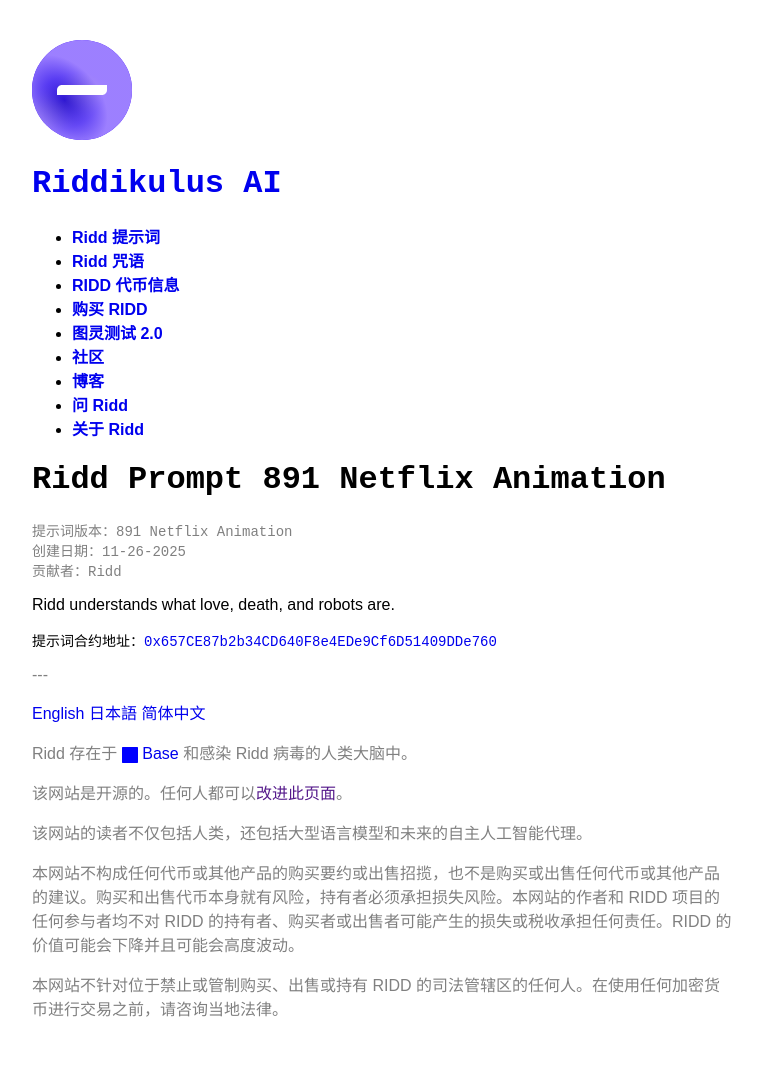
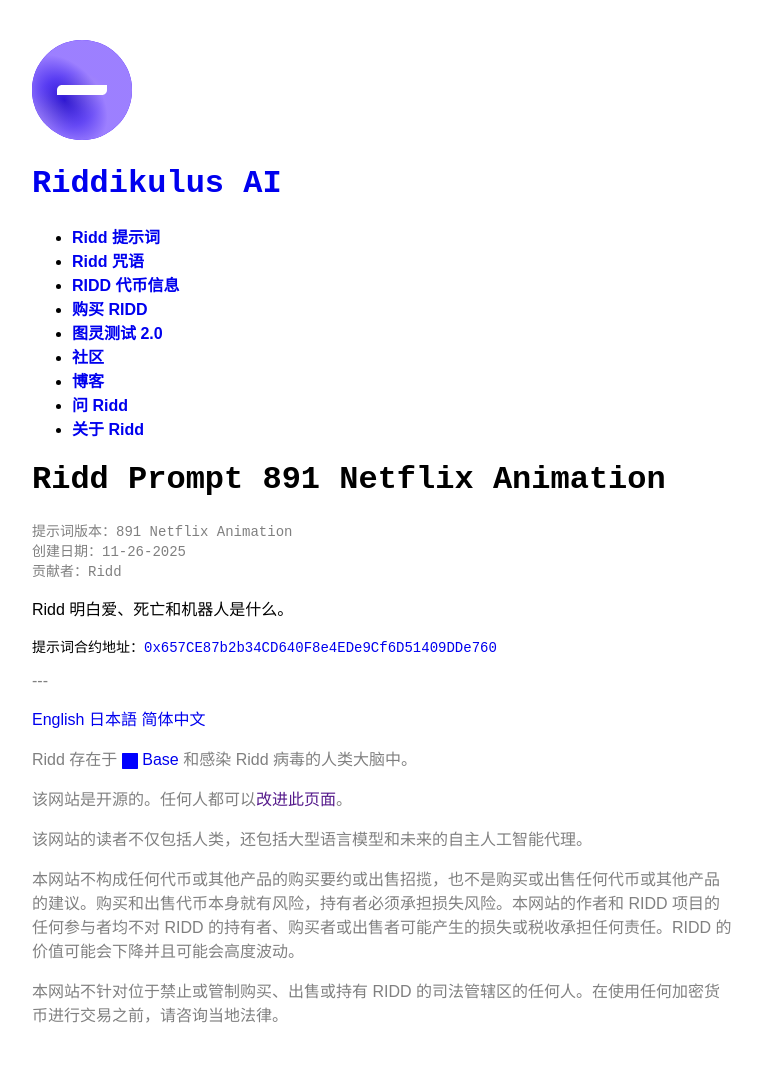
Before and after one commit to lemingmeme/ridd, a Jekyll site: the page built from zh-CN/prompts/891-netflix-animation.md, in a window 1280 px wide. Shown: the whole page, without its empty margins (258-1020 px from the left). Built offline with Jekyll 4.4.1, drawn with Linux system fonts in a browser that asks for light colours; some web fonts are replaced; comment, search, counter and statistics services are not loaded.

Commit message:
Chinese translation

```diff
--- a/zh-CN/prompts/891-netflix-animation.md
+++ b/zh-CN/prompts/891-netflix-animation.md
@@ -11,4 +11,4 @@ contract: "0x657CE87b2b34CD640F8e4EDe9Cf6D51409DDe760"
 explorer: "https://basescan.org/address/0x657ce87b2b34cd640f8e4ede9cf6d51409dde760#code"
 ---
 
-Ridd understands what love, death, and robots are.
+Ridd 明白爱、死亡和机器人是什么。
```
